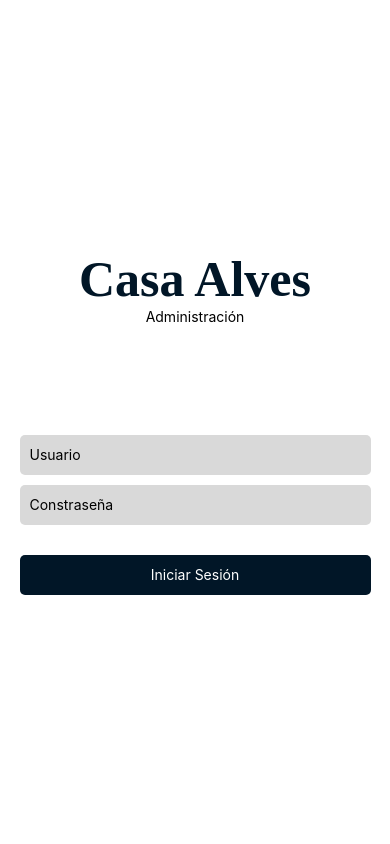
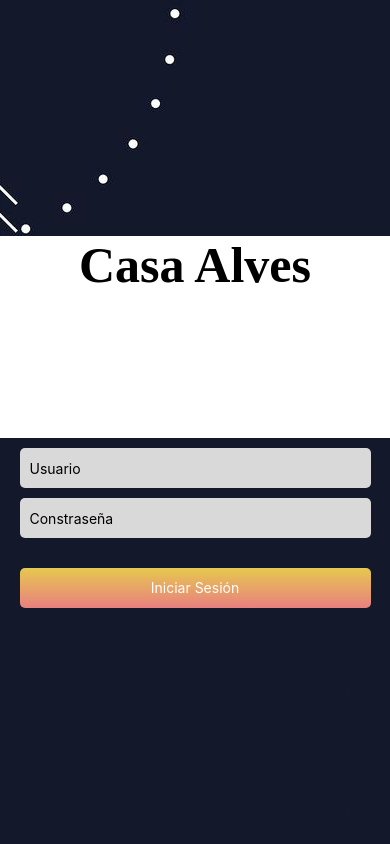
Before and after one commit to facundoalves1/ticket-management-mobile, a React Native app: screen / in a window 390 px wide. Shown: the top 844 px of the page. Built offline with nearby package versions, Linux system fonts and the light colour scheme.

Commit message:
Login desing

```diff
--- a/package.json
+++ b/package.json
@@ -10,13 +10,16 @@
   },
   "dependencies": {
     "@expo/webpack-config": "^19.0.0",
+    "@react-native-masked-view/masked-view": "^0.2.9",
     "expo": "^49.0.16",
     "expo-font": "^11.6.0",
+    "expo-linear-gradient": "^12.5.0",
     "expo-status-bar": "~1.6.0",
     "formik": "^2.4.5",
     "react": "18.2.0",
     "react-dom": "18.2.0",
     "react-native": "0.72.6",
+    "react-native-linear-gradient": "^2.8.3",
     "react-native-web": "~0.19.6"
   },
   "devDependencies": {
--- a/src/pages/Login.jsx
+++ b/src/pages/Login.jsx
@@ -8,12 +8,15 @@ import {
   ImageBackground,
 } from "react-native";
 import { Formik } from "formik";
+import { LinearGradient } from "expo-linear-gradient";
+import MaskedView from "@react-native-masked-view/masked-view";
 
 const initialValues = {
   user: "",
   password: "",
 };
 
+const image = require("../../assets/background.jpg");
 export default function LogInPage() {
   return (
     <Formik
@@ -23,10 +26,44 @@ export default function LogInPage() {
       {({ handleChange, handleSubmit, values }) => {
         return (
           <View style={styles.container}>
-            <View style={styles.titleContainer}>
+            <ImageBackground
+              source={image}
+              resizeMode="cover"
+              style={{
+                flex: 1,
+                justifyContent: "center",
+                width: "100%",
+                alignItems: "center",
+                opacity: 1,
+              }}
+            >
+              <MaskedView style={styles.titleContainer} maskElement={
+
+
+                <View style={{alignItems:"center"}}>
                   <Text style={styles.titleText}>Casa Alves</Text>
-              <Text>Administración</Text>
+                  <Text style={{color: "white"}}>Administración</Text>
                 </View>
+
+
+
+
+              }
+              >
+                <LinearGradient
+                colors={["#E6C84F", "#E8807F"]}
+                style={{
+
+                  height: 100,
+                  width: "100%",
+
+
+
+                }}
+              ></LinearGradient>
+              </MaskedView>
+
+
               <TextInput
                 style={styles.textInput}
                 placeholder="Usuario"
@@ -40,12 +77,25 @@ export default function LogInPage() {
                 value={values.password}
                 onChangeText={handleChange("password")}
               />
+              <LinearGradient
+                colors={["#E6C84F", "#E8807F"]}
+                style={{
+                  marginTop: 30,
+                  height: 40,
+                  width: "90%",
+                  borderRadius: 5,
+                  justifyContent:"center",
+                  alignItems:"center"
+                }}
+              >
                 <TouchableOpacity
                   style={styles.buttonContainer}
                   onPress={handleSubmit}
                 >
                   <Text style={styles.button}>Iniciar Sesión</Text>
                 </TouchableOpacity>
+              </LinearGradient>
+            </ImageBackground>
           </View>
         );
       }}
@@ -71,32 +121,30 @@ const styles = StyleSheet.create({
   },
 
   buttonContainer: {
-    marginTop: 30,
+    flex:1,
     width: "90%",
-    backgroundColor: "#011627",
     height: 40,
     borderRadius: 5,
-    justifyContent: "center",
-    alignItems: "center",
+    alignItems:"center"
   },
 
   button: {
-    flex: 1,
+
     color: "white",
-    textAlign: "center",
     lineHeight: 40,
+
   },
 
   titleContainer: {
-    marginBottom: 100,
-    width: "90%",
+    flex: 0.3,
+    width: "100%",
     alignItems: "center",
+    backgroundColor: "white"
   },
 
   titleText: {
     fontFamily: "serif",
     fontWeight: "bold",
     fontSize: 50,
-    color: "#011627",
   },
 });
```
Also changed, not shown: 1 other file (tests, documents, lock files or other folders). Lines whose indentation alone changed are shown as unchanged.
